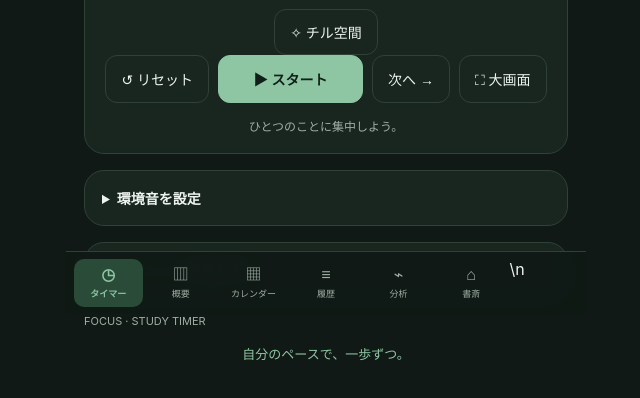
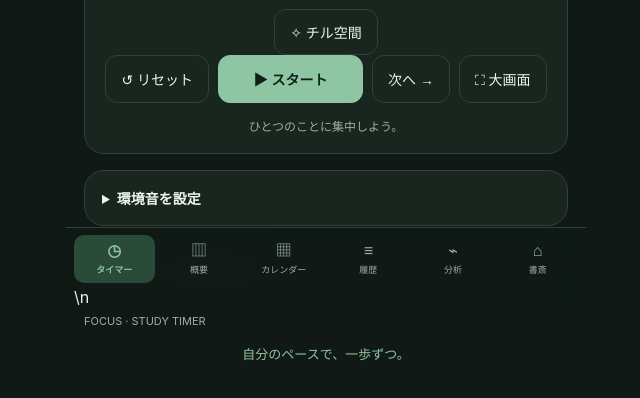
Before and after one commit to b6tcvz8dnw-cpu/Focus, a plain HTML site: page index.html in a window 1280 px wide. Shown: the part 486-884 px from the top of the page, without its empty margins (314-954 px from the left). Drawn offline with Linux system fonts and the light colour scheme.

Commit message:
Adjust navigation layout after moving settings shortcut

```diff
--- a/index.html
+++ b/index.html
@@ -136,7 +136,7 @@ textarea.field-select{font-family:inherit;resize:vertical;min-height:80px}
 
 
 /* A small study room that follows the real local season and time */
-.tabbar{grid-template-columns:repeat(7,minmax(0,1fr))}
+.tabbar{grid-template-columns:repeat(6,minmax(0,1fr))}
 .tab{font-size:9px;padding-left:1px;padding-right:1px}
 .tab span{font-size:16px}
 .study-room-panel{padding:14px;overflow:hidden}
```
